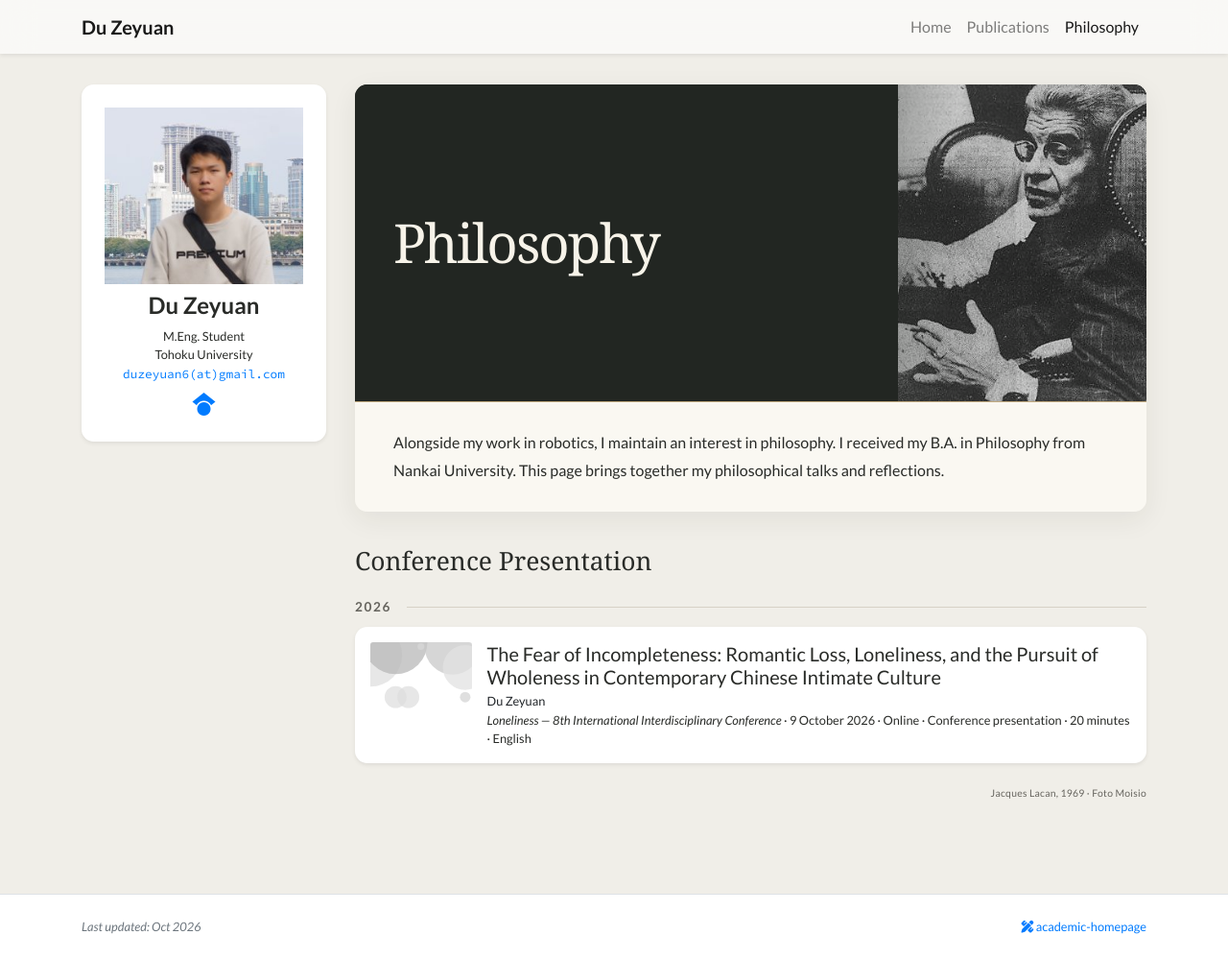
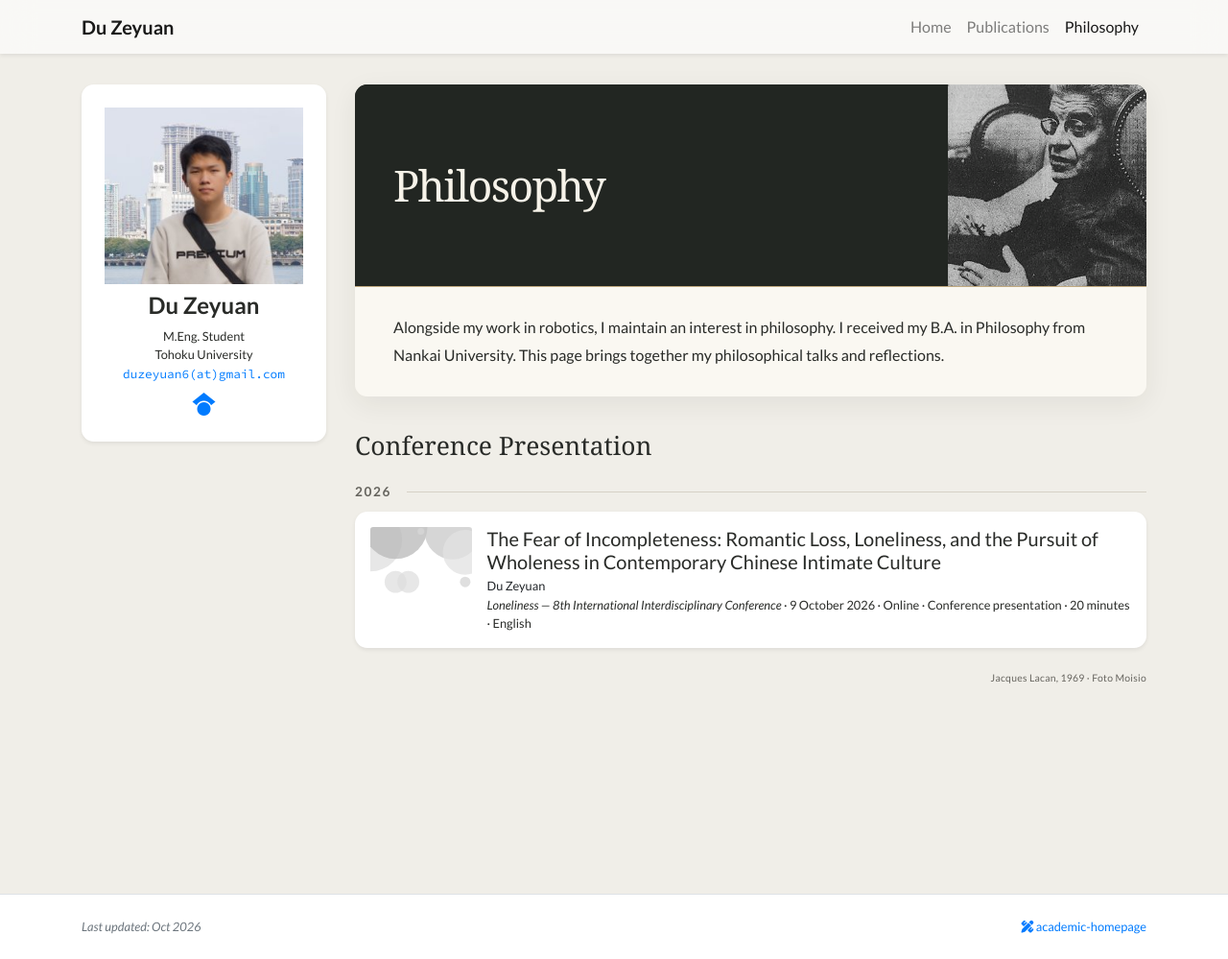
Before and after one commit to duzeyuan6/duzeyuan6.github.io, a Jekyll site: the page built from philosophy.html, in a window 1280 px wide and 999 px high. Shown: the whole window at 96% size. Built offline with Jekyll 4.4.1, drawn with Linux system fonts in a browser that asks for light colours; nearby versions of some CDN libraries; a style sheet for code colours, icons or effects is not loaded.

Commit message:
Reduce philosophy banner height

```diff
--- a/assets/css/philosophy.css
+++ b/assets/css/philosophy.css
@@ -6,18 +6,18 @@ body[data-page="philosophy"] {
 .philosophy-intro { overflow: hidden; border-radius: 0.8rem; box-shadow: 0 8px 28px rgba(40, 36, 28, 0.07); }
 .philosophy-hero {
     position: relative;
-    min-height: 330px;
+    min-height: 210px;
     display: flex;
     align-items: center;
     background-color: #222622;
     background-image: linear-gradient(90deg, #222622 0%, #222622 36%, rgba(34, 38, 34, 0.92) 48%, rgba(34, 38, 34, 0.12) 76%), url('../images/photos/jacques-lacan-1969.jpg');
-    background-size: 100% 100%, auto 125%;
+    background-size: 100% 100%, auto 330px;
     background-position: center, right 22%;
     background-repeat: no-repeat;
     color: #f7f3e9;
 }
 .philosophy-hero-copy { position: relative; width: 66%; padding: 2.5rem; }
-.philosophy-hero h1 { font-family: Georgia, 'Times New Roman', serif; font-weight: 400; font-size: clamp(2.4rem, 4.4vw, 3.65rem); letter-spacing: -0.035em; margin: 0; }
+.philosophy-hero h1 { font-family: Georgia, 'Times New Roman', serif; font-weight: 400; font-size: clamp(2rem, 3.5vw, 3rem); letter-spacing: -0.035em; margin: 0; }
 .philosophy-image-source { text-align: right; margin: 1.5rem 0 0; font-size: 0.65rem; letter-spacing: 0.025em; }
 .philosophy-image-source a { color: #66645e; }
 .philosophy-bio { background: #faf8f2; padding: 1.75rem 2.5rem; line-height: 1.8; border-top: 1px solid #c1aa80; }
@@ -32,7 +32,7 @@ body[data-page="philosophy"] {
 }
 @media (max-width: 767.98px) {
     .philosophy-page > div:first-child { margin-bottom: 1.5rem; }
-    .philosophy-hero { min-height: 310px; background-size: 100% 100%, auto 115%; background-image: linear-gradient(90deg, #222622 0%, rgba(34, 38, 34, 0.94) 24%, rgba(34, 38, 34, 0.65) 57%, rgba(34, 38, 34, 0.08) 100%), url('../images/photos/jacques-lacan-1969.jpg'); }
+    .philosophy-hero { min-height: 190px; background-size: 100% 100%, auto 300px; background-image: linear-gradient(90deg, #222622 0%, rgba(34, 38, 34, 0.94) 24%, rgba(34, 38, 34, 0.65) 57%, rgba(34, 38, 34, 0.08) 100%), url('../images/photos/jacques-lacan-1969.jpg'); }
     .philosophy-hero-copy { width: 100%; padding: 1.75rem 1.25rem; }
     .philosophy-bio { padding: 1.5rem 1.25rem; }
 }
```
